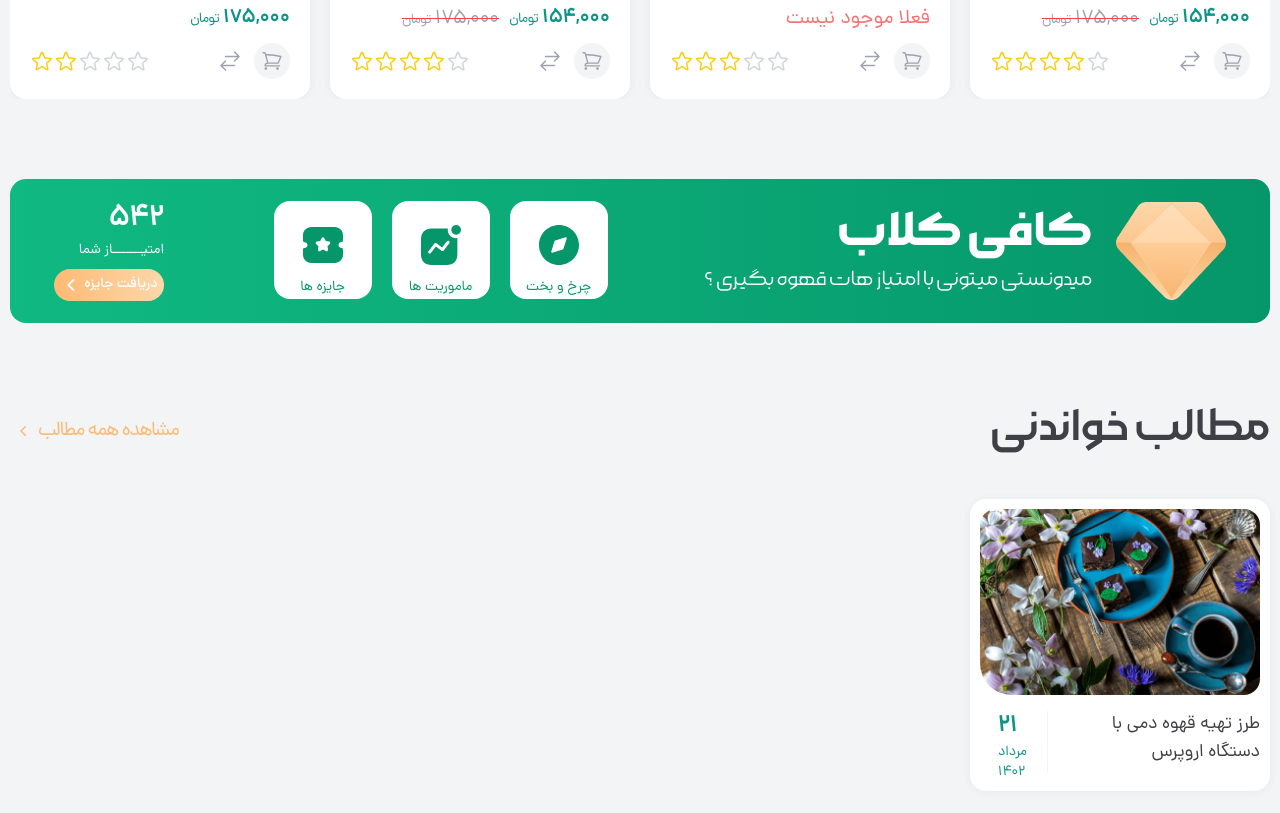
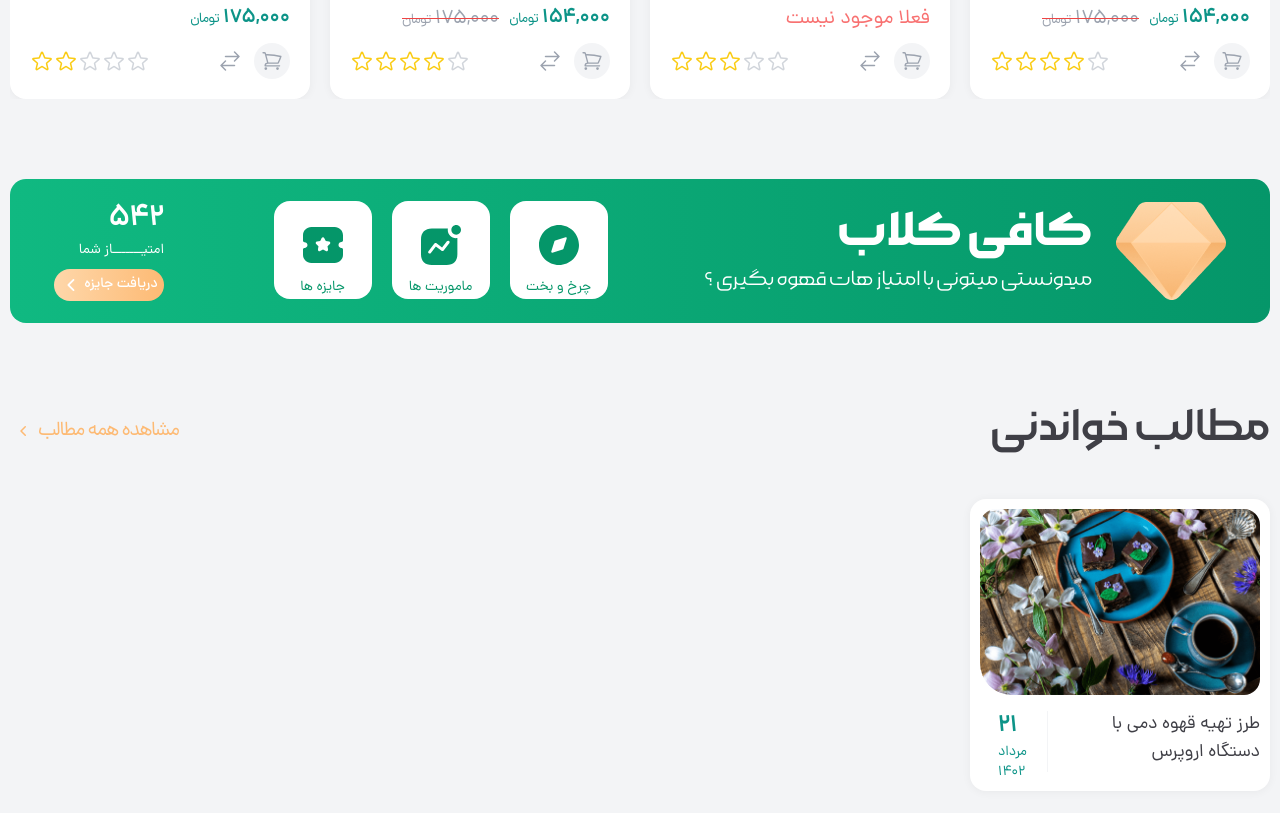
Before and after one commit to Saedf/Coffee-Shop-WithTailwind, a website: page public/index.html in a window 1280 px wide. Shown: the part 3375-4188 px from the top of the page. Drawn offline with Linux system fonts and the light colour scheme.

Commit message:
commit for bg gradient

```diff
--- a/public/index.html
+++ b/public/index.html
@@ -1496,7 +1496,6 @@
 
              <!-- bg-gradient-to-r from-emerald-500 to-emerald-600 -->
         <div class="flex items-center flex-wrap lg:flex-nowrap lg:gap-x-4 xl:gap-x-24 gap-y-9 bg-gradient-to-r from-emerald-500 to-emerald-600   text-white lg:py-8 md:py-3 px-3 lg:px-5 xl:px-11  lg:h-36  rounded-2xl">
-
            <div class="flex items-center md:shrink-0 gap-x-3 lg:gap-x-4 xl:gap-x-6">
             <img src="images/club/diamond.png" class="w-[87px] lg:w-[100px] xl:w-[110px] " alt="Coffee Club">
             <div>
@@ -1533,7 +1532,7 @@
                  <span class="md:mb-1 font-DanaDemiBold text-2xl md:text-3xl">542</span>
                  <span class="text-xs  md:text-sm">امتیـــــــاز شما</span>
                  <!-- background: linear-gradient(270deg, #FDBA74 0%, #FED7AA 100%); -->
-                 <a href="#" class="flex items-center justify-center mt-1 md:mt-2 w-[90px] md:w-[110px] h-[26px] md:h-8 bg-gradient-to-r from-orange-300 to-orange-200 font-DanaMedium text-xs md:text-sm rounded-full">دریافت جایزه
+                 <a href="#" class="flex items-center justify-center mt-1 md:mt-2 w-[90px] md:w-[110px] h-[26px] md:h-8 bg-gradient-to-r from-orange-200 to-orange-300 font-DanaMedium text-xs md:text-sm rounded-full">دریافت جایزه
                   <svg class="w-5 h-5 md:w-6 md:h-6">
                     <use href="#chevron-left-mini"></use>
                   </svg>
@@ -1563,9 +1562,7 @@
           <div class="group p-2.5 md:pb-2 bg-white dark:bg-zinc-700 shadow-normal  rounded-2xl">
               <div class="relative mb-4 rounded-2xl rounded-bl-4xl overflow-hidden">
                 <img src="images/blogs/blog-1.png" alt="Blog 1">
-                <!-- background: linear-gradient(90deg, #FED7AA 0%, #FDBA74 100%); -->
-                 <!-- bg-[linear-gradient(90deg,_#FED7AA_0%,_#FDBA74_100%)] -->
-                <div class="absolute inset-0 w-full h-full hidden md:flex-center invisible opacity-0 group-hover:visible group-hover:opacity-100 bg-gradient-to-r from-orange-200/80 to-orange-300/80 transition-all delay-75">
+                 <div class="absolute inset-0 w-full h-full hidden md:flex-center invisible opacity-0 group-hover:visible group-hover:opacity-100 bg-gradient-to-r from-orange-200/80 to-orange-300/80 transition-all delay-75">
                   <svg class="w-[138px] h-[54px] text-amber-900">
                     <use href="#logo-type"></use>
                   </svg>
```
Also changed, not shown: public/styles/app.css.
